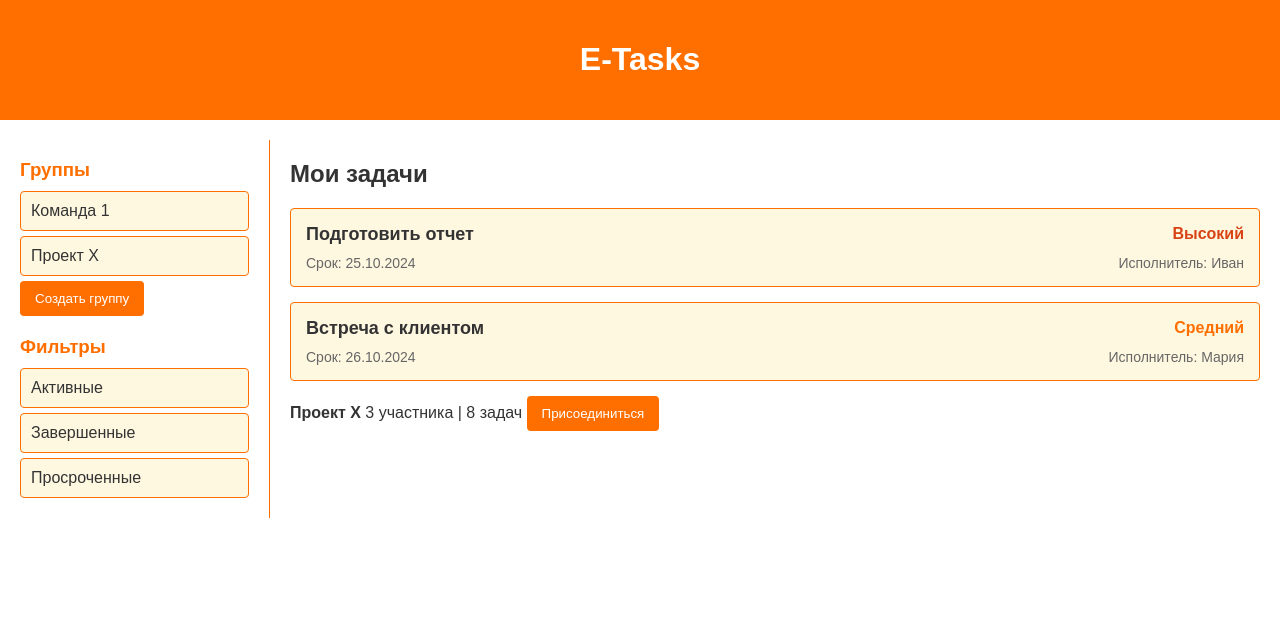
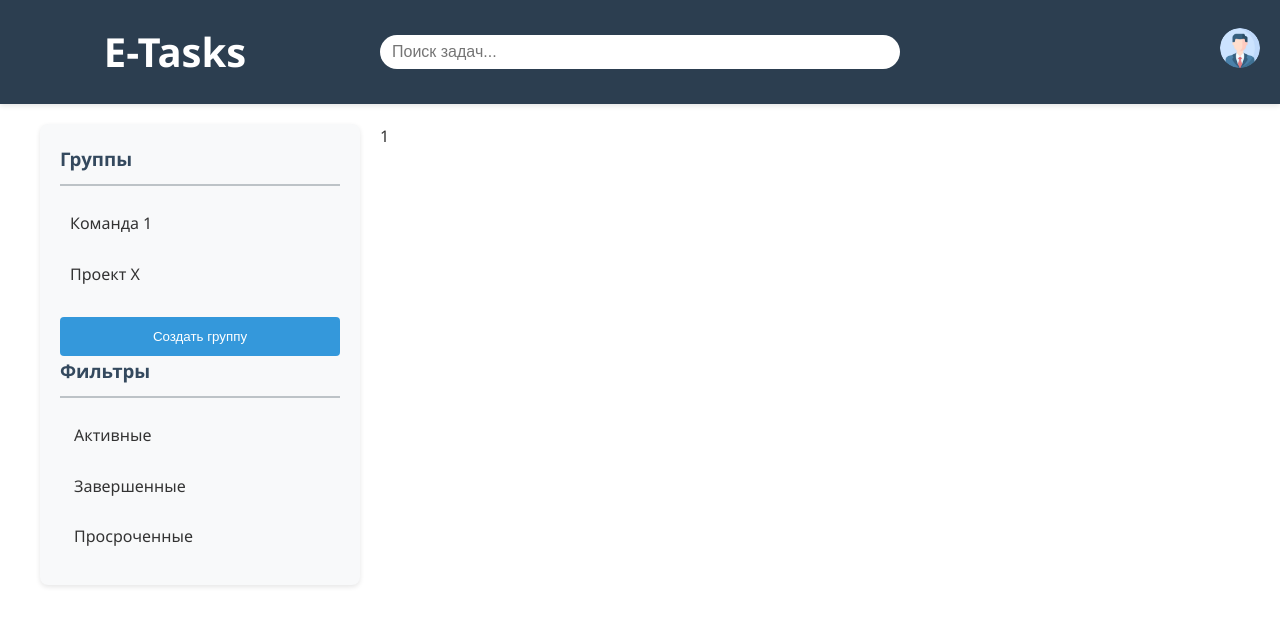
Before and after one commit to Giposfila/WebApp, a Django app: page /main/ in a window 1280 px wide. Shown: the top 626 px of the page. Run offline with Django 5.2, Linux system fonts and the light colour scheme.

Commit message:
Новый дизайн

```diff
--- a/webapp/usersapp/static/usersapp/css/mainstyle.css
+++ b/webapp/usersapp/static/usersapp/css/mainstyle.css
@@ -1,63 +1,170 @@
-body {
-            background-color: #ffffff;
-            color: #333333;
-            font-family: Arial, sans-serif;
+/* Header */
+header {
+    background: #2c3e50;
+    color: white;
+    padding: 10px 20px;
+    box-shadow: 0 2px 5px rgba(0, 0, 0, 0.1);
+}
+
+.header-container {
+    display: flex;
+    align-items: center;
+    justify-content: space-between;
+}
+
+header h1 {
     margin: 0;
+    font-size: 2em;
+    flex: 1;
+}
+
+.search-container {
+    flex: 2;
+    text-align: center;
+}
+
+.search-input {
+    width: 80%;
+    padding: 8px 12px;
+    border: none;
+    border-radius: 20px;
+    font-size: 1em;
+    outline: none;
+    transition: box-shadow 0.3s;
+}
+
+.search-input:focus {
+    box-shadow: 0 0 5px rgba(0, 145, 255, 0.5);
+}
+
+.profile-container {
+    flex: 1;
+    text-align: right;
+}
+
+.profile-button {
+    background: none;
+    border: none;
+    cursor: pointer;
     padding: 0;
 }
 
-        header {
-            background-color: #FF6F00;
-            color: #fff;
-            padding: 20px;
-            text-align: center;
+.profile-icon {
+    width: 40px;
+    height: 40px;
+    border-radius: 50%;
+    object-fit: cover;
+    transition: transform 0.3s;
+}
+
+.profile-icon:hover {
+    transform: scale(1.1);
+}
+/* Общие стили */
+body {
+    font-family: 'Segoe UI', Tahoma, Geneva, Verdana, sans-serif;
+    margin: 0;
+    padding: 0;
+    line-height: 1.6;
+    color: #333;
 }
 
 .container {
-            display: grid;
-            grid-template-columns: 250px 1fr;
-            margin: 20px;
+    display: flex;
+    max-width: 1200px;
+    margin: 0 auto;
+    padding: 20px;
+    gap: 20px;
+}
+
+/* Header */
+header {
+    background: #2c3e50;
+    color: white;
+    padding: 20px;
+    text-align: center;
+    box-shadow: 0 2px 5px rgba(0,0,0,0.1);
+}
+
+header h1 {
+    margin: 0;
+    font-size: 2.5em;
 }
 
 /* Sidebar */
 .sidebar {
-            border-right: 1px solid #FF6F00;
-            padding-right: 20px;
+    flex: 0 0 280px;
+    background: #f8f9fa;
+    border-radius: 8px;
+    padding: 20px;
+    box-shadow: 0 2px 5px rgba(0,0,0,0.1);
 }
 
-        .groups, .filters {
-            margin-bottom: 20px;
-        }
-
-        .groups h3, .filters h3 {
-            color: #FF6F00;
-            margin-bottom: 10px;
+.sidebar h3 {
+    color: #34495e;
+    border-bottom: 2px solid #bdc3c7;
+    padding-bottom: 10px;
+    margin: 0 0 15px;
 }
 
 .group-item, .filter-item {
-            background-color: #FFF8E1;
-            border: 1px solid #FF6F00;
+    padding: 10px;
+    margin: 5px 0;
     border-radius: 4px;
-            padding: 10px;
-            margin-bottom: 5px;
     cursor: pointer;
+    transition: background 0.3s;
 }
 
-        .group-item:hover, .filter-item:hover {
-            background-color: #FFE0B2;
+.group-item:hover {
+    background: #ebedef;
 }
 
-        /* Main content */
+.filters .filter-item {
+    border-left: 4px solid transparent;
+}
+
+.filters .filter-item:hover {
+    border-left-color: #3498db;
+}
+
+.sidebar button {
+    width: 100%;
+    padding: 12px;
+    margin-top: 15px;
+    background: #3498db;
+    color: white;
+    border: none;
+    border-radius: 4px;
+    cursor: pointer;
+    transition: background 0.3s;
+}
+
+.sidebar button:hover {
+    background: #2980b9;
+}
+
+/* Main Content */
 .main-content {
-            padding-left: 20px;
+    flex: 1;
+    padding: 20px;
+    background: white;
+    border-radius: 8px;
+    box-shadow: 0 2px 5px rgba(0,0,0,0.1);
+}
+
+.main-content h2 {
+    color: #2c3e50;
+    border-bottom: 2px solid #bdc3c7;
+    padding-bottom: 10px;
+    margin: 0 0 20px;
 }
 
 .task {
-            background-color: #FFF8E1;
-            border: 1px solid #FF6F00;
-            border-radius: 4px;
+    background: #f8f9fa;
+    border-radius: 8px;
     padding: 15px;
     margin-bottom: 15px;
+    box-shadow: 0 2px 5px rgba(0,0,0,0.05);
 }
 
 .task-header {
@@ -68,44 +175,48 @@ body {
 }
 
 .task-title {
-            font-size: 18px;
+    font-weight: bold;
+    color: #34495e;
+}
+
+.task-priority {
+    padding: 4px 12px;
+    border-radius: 12px;
+    font-size: 0.9em;
+    text-transform: uppercase;
     font-weight: bold;
 }
 
-        .task-priority {
-            font-weight: bold;
-        }
-
-        .priority-high { color: #D84315; }
-        .priority-medium { color: #FF6F00; }
-        .priority-low { color: #FFA726; }
+.priority-high { background: #e74c3c; color: white; }
+.priority-medium { background: #f39c12; color: white; }
+.priority-low { background: #2ecc71; color: white; }
 
 .task-details {
     display: flex;
-            justify-content: space-between;
-            font-size: 14px;
-            color: #666;
+    gap: 20px;
+    color: #7f8c8d;
 }
 
-        footer {
-            background-color: #FF6F00;
-            color: #fff;
-            text-align: center;
-            padding: 10px;
-            position: fixed;
-            width: 100%;
-            bottom: 0;
+.project-info {
+    display: flex;
+    justify-content: space-between;
+    align-items: center;
+    padding: 15px;
+    background: #f8f9fa;
+    border-radius: 8px;
+    margin-top: 20px;
 }
 
-        button {
-            background-color: #FF6F00;
-            color: #fff;
+.project-info button {
+    padding: 8px 20px;
+    background: #3498db;
+    color: white;
     border: none;
     border-radius: 4px;
-            padding: 10px 15px;
     cursor: pointer;
+    transition: background 0.3s;
 }
 
-        button:hover {
-            background-color: #E65C00;
+.project-info button:hover {
+    background: #2980b9;
 }
--- /dev/null
+++ b/webapp/usersapp/templates/usersapp/base.html
@@ -0,0 +1,46 @@
+<!DOCTYPE html>
+<html lang="ru">
+<head>
+    {% load static %}
+    <link rel="stylesheet" href="{% static 'usersapp/css/mainstyle.css' %}">
+    <meta charset="UTF-8">
+    <meta name="viewport" content="width=device-width, initial-scale=1.0">
+    <title>E-Tasks</title>
+</head>
+<body>
+
+<header>
+    <div class="header-container">
+        <h1>E-Tasks</h1>
+        <div class="search-container">
+            <input type="text" placeholder="Поиск задач..." class="search-input">
+        </div>
+        <div class="profile-container">
+            <button class="profile-button">
+                <img src="{% static 'usersapp/img/profileicon.png' %}" alt="Профиль" class="profile-icon">
+            </button>
+        </div>
+    </div>
+</header>
+
+<div class="container">
+    <!-- Sidebar -->
+    <div class="sidebar">
+        <div class="groups">
+            <h3>Группы</h3>
+            <div class="group-item">Команда 1</div>
+            <div class="group-item">Проект Х</div>
+            <button>Создать группу</button>
+        </div>
+
+        <div class="filters">
+            <h3>Фильтры</h3>
+            <div class="filter-item">Активные</div>
+            <div class="filter-item">Завершенные</div>
+            <div class="filter-item">Просроченные</div>
+        </div>
+    </div>
+  {%block content%} {%endblock%}
+</div>
+</body>
+</html>
--- a/webapp/usersapp/templates/usersapp/main.html
+++ b/webapp/usersapp/templates/usersapp/main.html
@@ -1,70 +1,4 @@
-<!DOCTYPE html>
-<html lang="ru">
-<head>
-    {%load static%}
-    <link rel="stylesheet" href="{%static 'usersapp/css/mainstyle.css'%}">
-    <meta charset="UTF-8">
-    <meta name="viewport" content="width=device-width, initial-scale=1.0">
-    <title>E-Tasks</title>
-    <style>
-
-    </style>
-</head>
-<body>
-
-<header>
-    <h1>E-Tasks</h1>
-</header>
-
-<div class="container">
-    <!-- Sidebar -->
-    <div class="sidebar">
-        <div class="groups">
-            <h3>Группы</h3>
-            <div class="group-item">Команда 1</div>
-            <div class="group-item">Проект Х</div>
-            <button>Создать группу</button>
-        </div>
-
-        <div class="filters">
-            <h3>Фильтры</h3>
-            <div class="filter-item">Активные</div>
-            <div class="filter-item">Завершенные</div>
-            <div class="filter-item">Просроченные</div>
-        </div>
-    </div>
-
-    <!-- Main Content -->
-    <div class="main-content">
-        <h2>Мои задачи</h2>
-
-        <div class="task">
-            <div class="task-header">
-                <span class="task-title">Подготовить отчет</span>
-                <span class="task-priority priority-high">Высокий</span>
-            </div>
-            <div class="task-details">
-                <span>Срок: 25.10.2024</span>
-                <span>Исполнитель: Иван</span>
-            </div>
-        </div>
-
-        <div class="task">
-            <div class="task-header">
-                <span class="task-title">Встреча с клиентом</span>
-                <span class="task-priority priority-medium">Средний</span>
-            </div>
-            <div class="task-details">
-                <span>Срок: 26.10.2024</span>
-                <span>Исполнитель: Мария</span>
-            </div>
-        </div>
-
-        <div class="project-info">
-            <strong>Проект Х</strong> 3 участника | 8 задач
-            <button>Присоединиться</button>
-        </div>
-    </div>
-</div>
-</body>
-</html>
+{%extends 'usersapp/base.html'%}
+{%block content%}
+1
+{%endblock%}
```
Also changed, not shown: webapp/usersapp/static/usersapp/css/RegisterFormStyle.css (+55 -42 lines), webapp/db.sqlite3, webapp/usersapp/static/usersapp/img/profileicon.png (added). Lines whose indentation alone changed are shown as unchanged.
